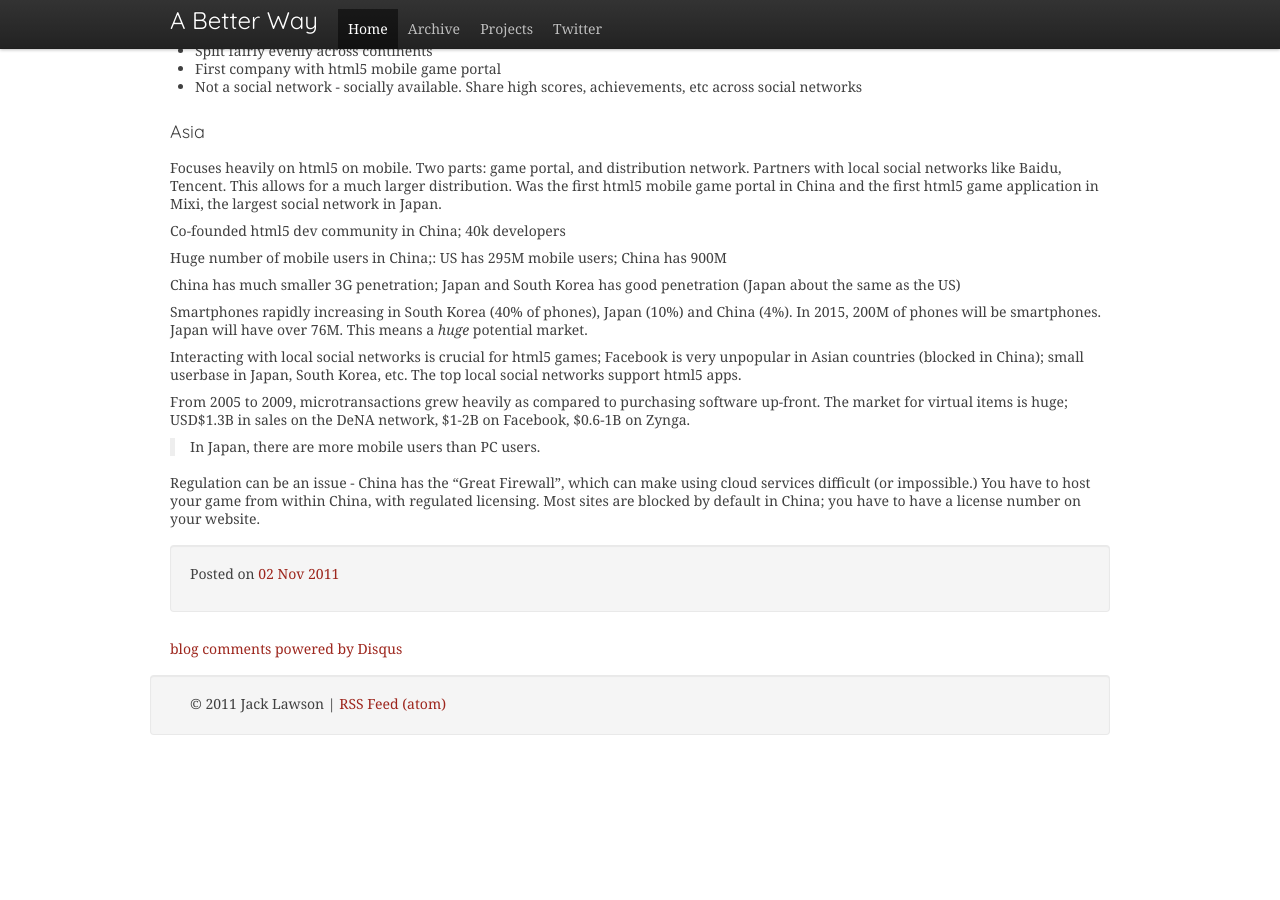
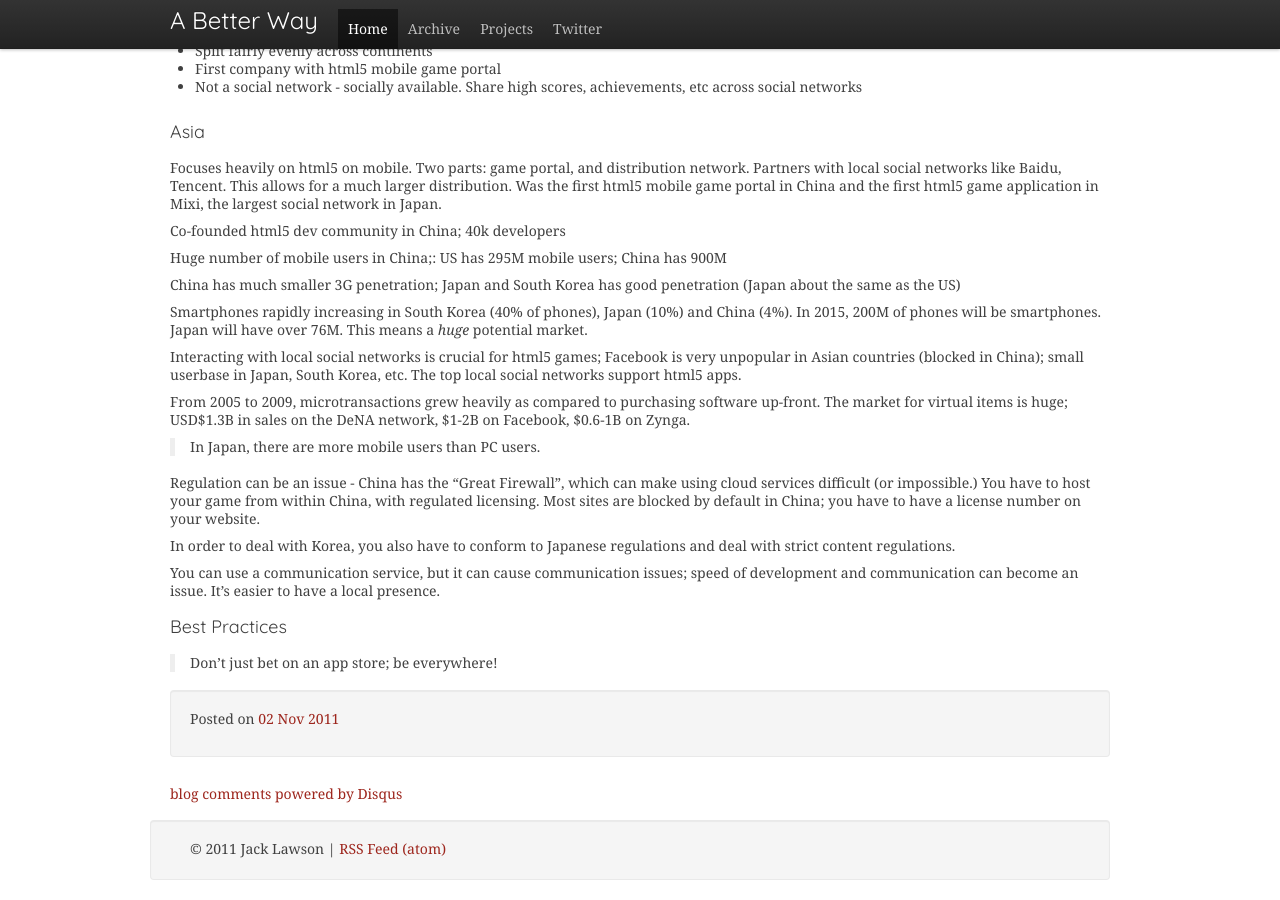
Before and after one commit to ajacksified/ajacksified.github.com, a Jekyll site: the page built from _posts/2011-11-02-new-game-conf-liveblog-2.markdown, in a window 1280 px wide and 900 px high, scrolled down 4655 px. Built offline with Jekyll 4.4.1, drawn with Linux system fonts in a browser that asks for light colours; nearby versions of some CDN libraries; some web fonts are replaced; Markdown is read by kramdown in place of the engine named in the settings; comment, search, counter and statistics services are not loaded; before the commit the page ends 5410 px from its top, so only the background shows below that.

Commit message:
Day 2 - Robert & Chen

```diff
--- a/_posts/2011-11-02-new-game-conf-liveblog-2.markdown
+++ b/_posts/2011-11-02-new-game-conf-liveblog-2.markdown
@@ -314,3 +314,14 @@
 using cloud services difficult (or impossible.) You have to host your game from
 within China, with regulated licensing. Most sites are blocked by default in
 China; you have to have a license number on your website.
+
+In order to deal with Korea, you also have to conform to Japanese regulations
+and deal with strict content regulations.
+
+You can use a communication service, but it can cause communication issues;
+speed of development and communication can become an issue. It's easier to
+have a local presence.
+
+### Best Practices
+
+> Don't just bet on an app store; be everywhere!
```
